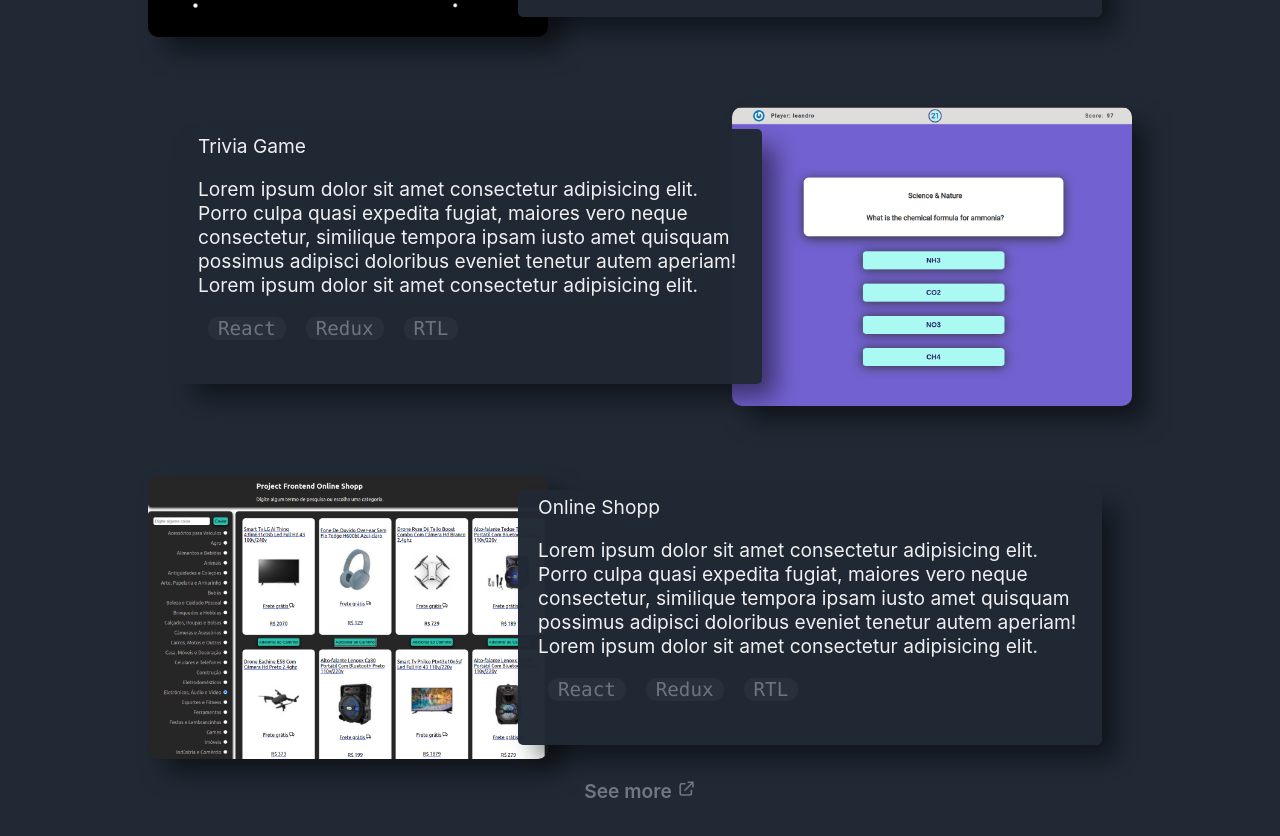
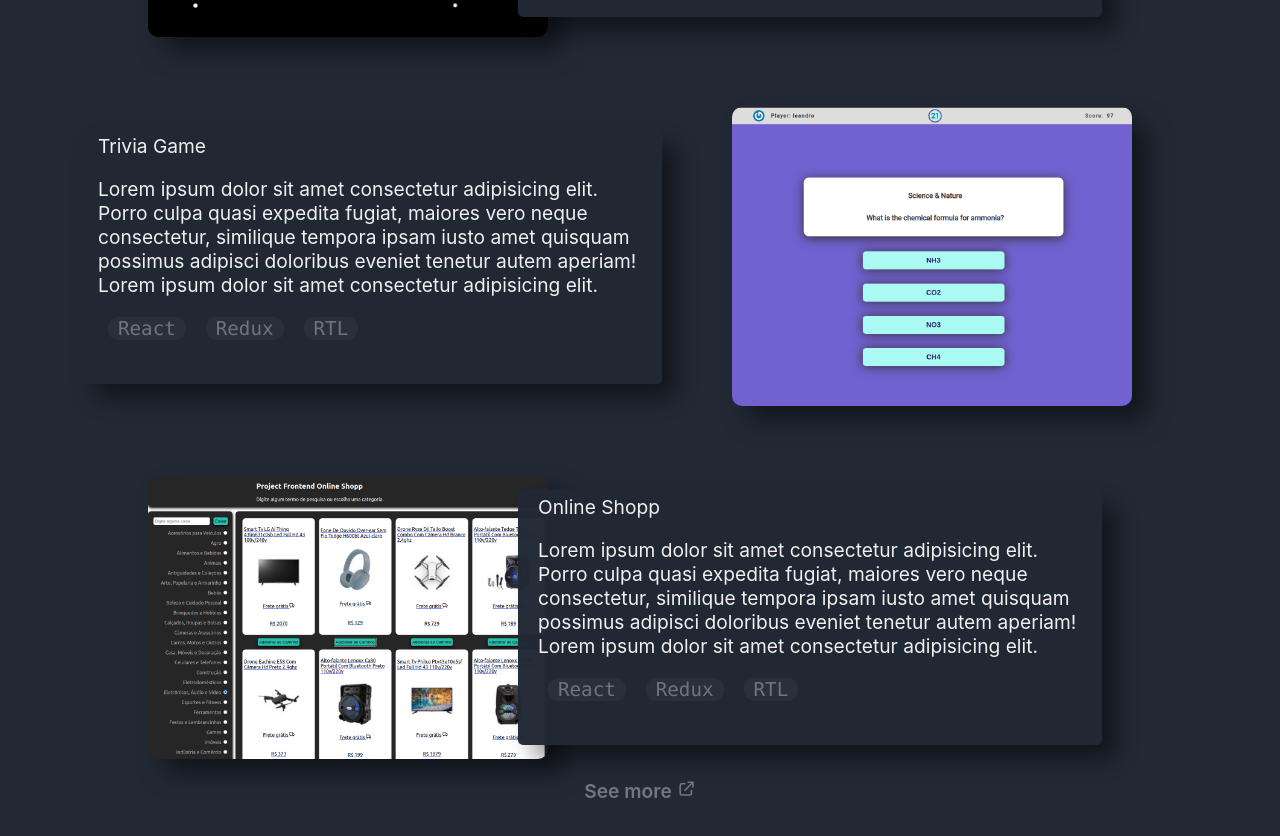
Before and after one commit to leandrofcr/portfolio, a React (Create React App) app: page / in a window 1280 px wide. Shown: the part 3446-4282 px from the top of the page. Built offline with nearby package versions, Linux system fonts and the light colour scheme.

Commit message:
fix: project tags position

```diff
--- a/src/components/sections/projects.jsx
+++ b/src/components/sections/projects.jsx
@@ -52,7 +52,7 @@ const StyledCard = styled.section`
     }
   }
 
-  div {
+  section {
     position: relative;
     width: 700px;
     right: 50px;
@@ -86,7 +86,7 @@ const StyledCard = styled.section`
     flex-direction: column;
     align-items: center;
 
-    div {
+    section {
       position: unset;
       width: 60%;
     }
@@ -108,15 +108,17 @@ function Projects() {
           data-aos-delay={i === 0 ? 0 : i * 100}
         >
           <img src={pr.image} alt={` The ${pr.name} project`} />
-          <div>
+          <section>
             {pr.name}
             <p>
               {pr.description}
-              {pr.tags.map((tg) => (
-                <code key={tg}>{tg}</code>
-              ))}
+              <div>
+                {pr.tags.map((tg) => (
+                  <code key={tg}>{tg}</code>
+                ))}
+              </div>
             </p>
-          </div>
+          </section>
         </StyledCard>
       ))}
       <a href="https://github.com/leandrofcr" target="_blank" rel="noreferrer">
```
